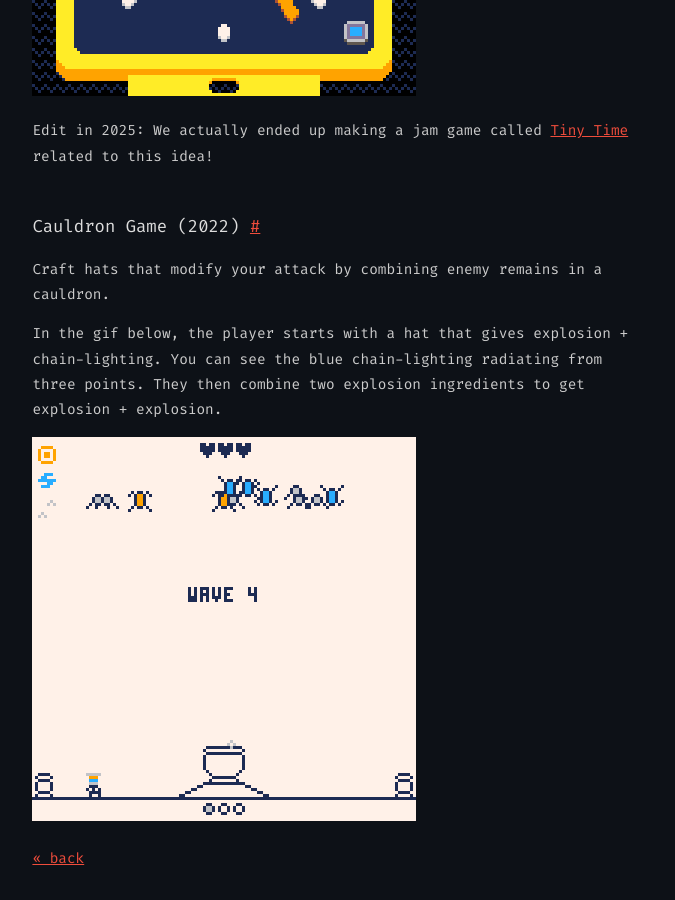
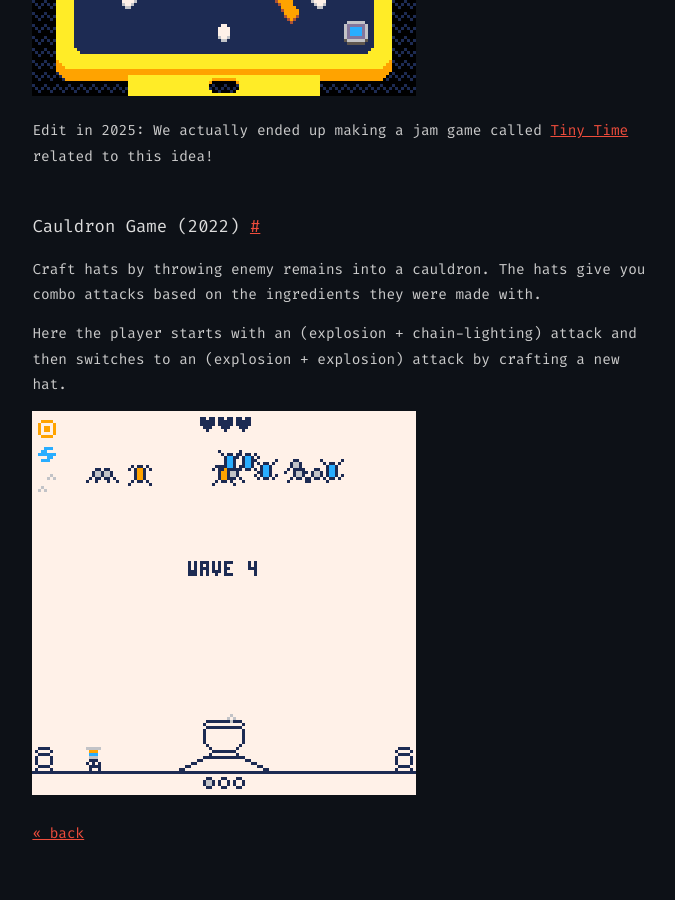
Before and after one commit to sourencho/sourencho.github.io, a Jekyll site: the page built from prototypes.md, in a window 1280 px wide and 900 px high, scrolled down 1327 px. Shown: the whole window, without its empty margins (298-973 px from the left). Built offline with Jekyll 4.4.1, drawn with Linux system fonts in a browser that asks for light colours; some of the changed text lies outside the part shown.

Commit message:
Refine game descriptions in prototypes.md
Updated descriptions for Clock Game and Cauldron Game.

```diff
--- a/prototypes.md
+++ b/prototypes.md
@@ -10,7 +10,7 @@
 
 Time advances for entities when they're hit by the clock hand.
 
-In the gif below, the player plants saplings that grow into trees as they get hit by the clock. When the sun is hit by the clock it switches to rain which trigger the grown tree to spawn fruit.
+Here the player plants saplings that grow into trees as they get hit by the clock. When the sun is hit by the clock it switches to rain which trigger the grown tree to spawn fruit.
 
 <img src="/assets/images/prototypes/clock_demo_1.gif" alt="clock_1" width="384"/>
 
@@ -25,8 +25,8 @@
 
 ### Cauldron Game (2022)
 
-Craft hats that modify your attack by combining enemy remains in a cauldron.
+Craft hats by throwing enemy remains into a cauldron. The hats give you combo attacks based on the ingredients they were made with.
 
-In the gif below, the player starts with a hat that gives explosion + chain-lighting. You can see the blue chain-lighting radiating from three points. They then combine two explosion ingredients to get explosion + explosion.
+Here the player starts with an (explosion + chain-lighting) attack and then switches to an (explosion + explosion) attack by crafting a new hat.
 
 <img src="/assets/images/prototypes/cauldron_demo.gif" alt="cauldron_1" width="384"/>
```
